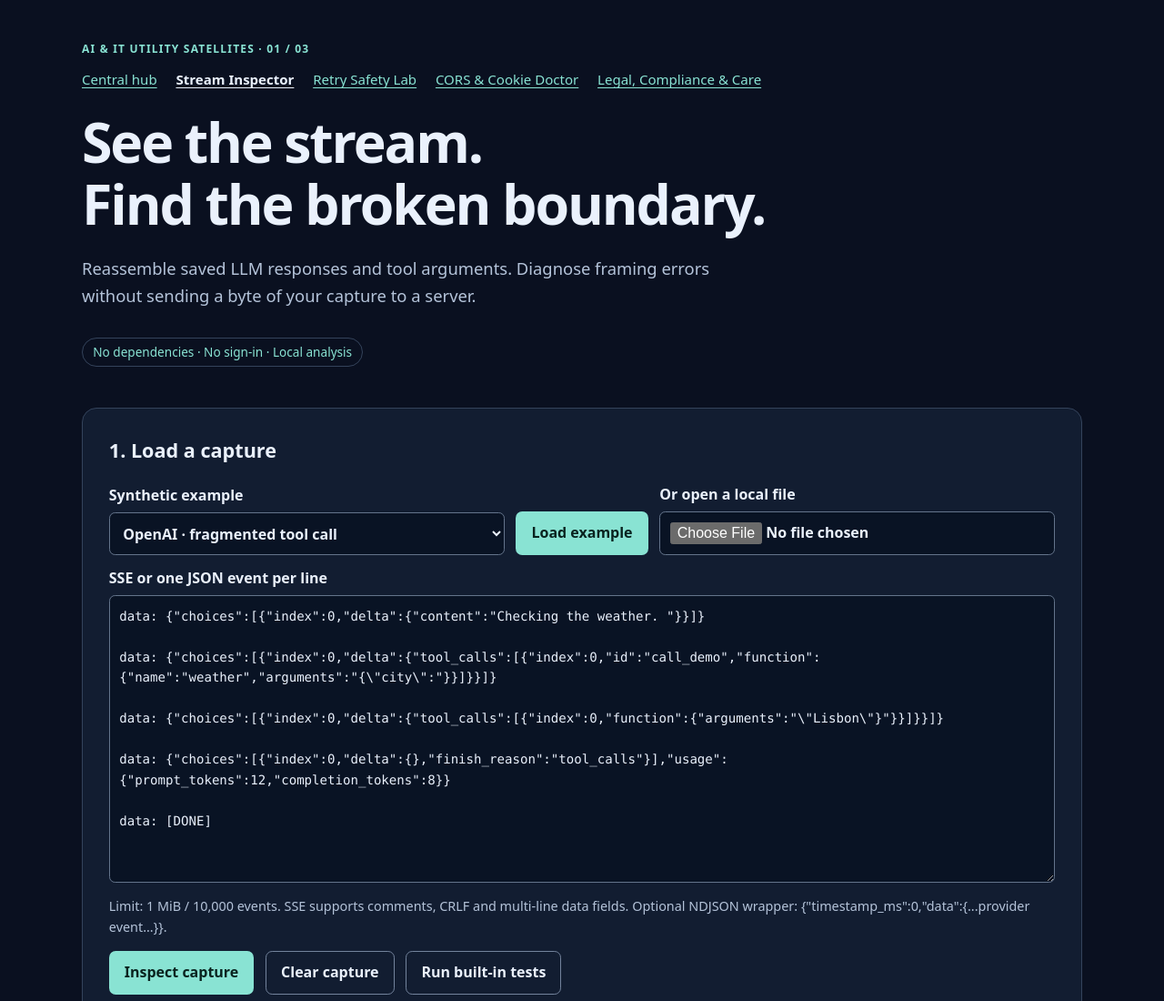
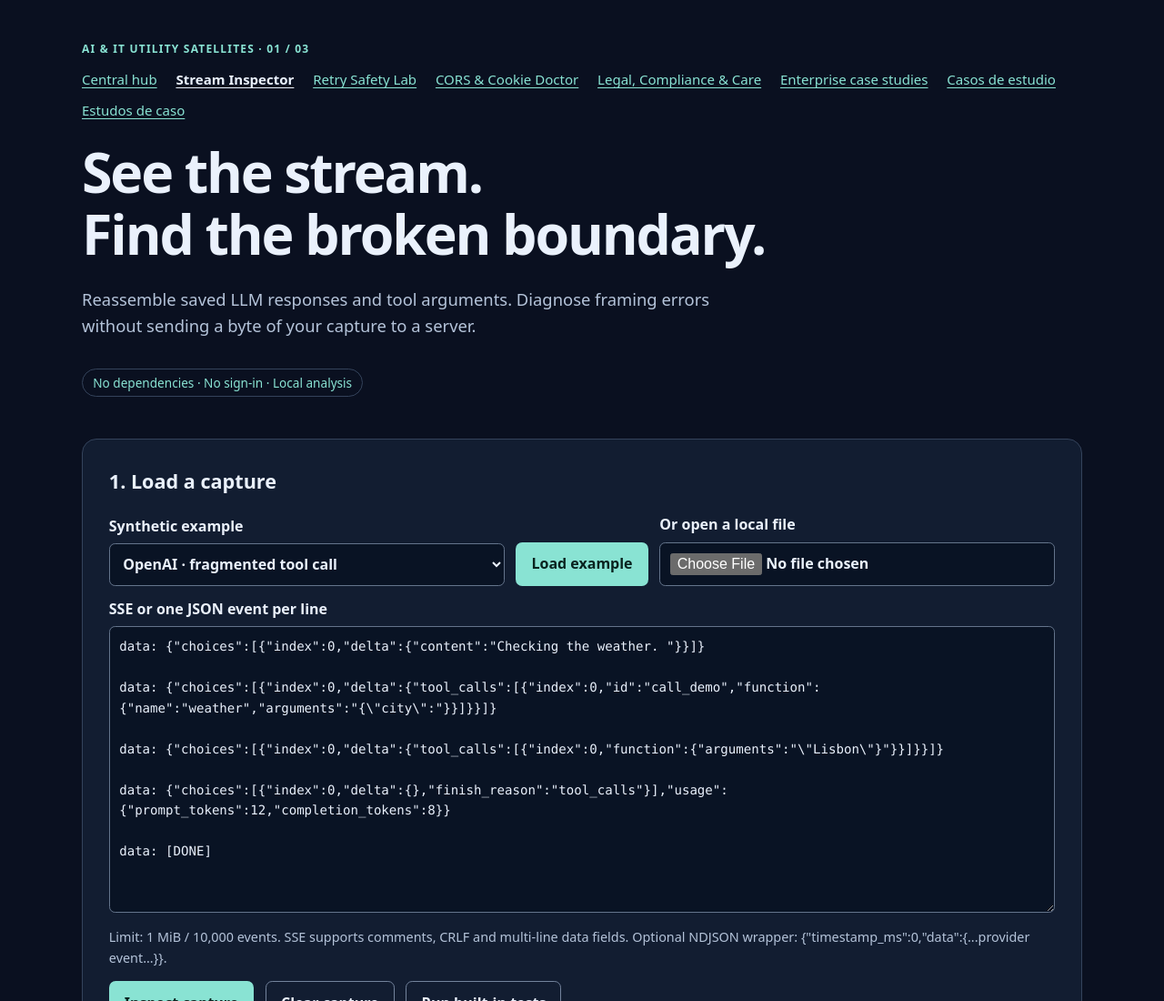
Before and after one commit to saipradikmallakuntla-tech/llm-stream-inspector, a plain HTML site: page index.html in a window 1280 px wide. Shown: the top 1100 px of the page at 91% size. Drawn offline with Linux system fonts and the light colour scheme.

Commit message:
Link EN ES PT enterprise case studies from stream app and network docs

```diff
--- a/index.html
+++ b/index.html
@@ -14,7 +14,7 @@
 </head>
 <body>
 <a class="skip" href="#main">Skip to analysis</a>
-<header class="shell"><p class="eyebrow">AI &amp; IT utility satellites · 01 / 03</p><nav aria-label="Satellite network"><a href="https://saipradikmallakuntla-tech.github.io/zion-ai-apps-hub/">Central hub</a><a href="https://saipradikmallakuntla-tech.github.io/llm-stream-inspector/" aria-current="page">Stream Inspector</a><a href="https://saipradikmallakuntla-tech.github.io/agent-retry-safety-lab/">Retry Safety Lab</a><a href="https://saipradikmallakuntla-tech.github.io/cors-cookie-doctor/">CORS &amp; Cookie Doctor</a><a href="https://saipradikmallakuntla-tech.github.io/zion-ai-apps-hub/legal-compliance-care.html" hreflang="en">Legal, Compliance &amp; Care</a></nav><h1>See the stream.<br>Find the broken boundary.</h1><p class="lede">Reassemble saved LLM responses and tool arguments. Diagnose framing errors without sending a byte of your capture to a server.</p><p class="badge">No dependencies · No sign-in · Local analysis</p></header>
+<header class="shell"><p class="eyebrow">AI &amp; IT utility satellites · 01 / 03</p><nav aria-label="Satellite network"><a href="https://saipradikmallakuntla-tech.github.io/zion-ai-apps-hub/">Central hub</a><a href="https://saipradikmallakuntla-tech.github.io/llm-stream-inspector/" aria-current="page">Stream Inspector</a><a href="https://saipradikmallakuntla-tech.github.io/agent-retry-safety-lab/">Retry Safety Lab</a><a href="https://saipradikmallakuntla-tech.github.io/cors-cookie-doctor/">CORS &amp; Cookie Doctor</a><a href="https://saipradikmallakuntla-tech.github.io/zion-ai-apps-hub/legal-compliance-care.html" hreflang="en">Legal, Compliance &amp; Care</a><a href="https://saipradikmallakuntla-tech.github.io/zion-ai-apps-hub/case-studies.html#sse" lang="en" hreflang="en">Enterprise case studies</a><a href="https://saipradikmallakuntla-tech.github.io/zion-ai-apps-hub/es/case-studies.html#sse" lang="es" hreflang="es">Casos de estudio</a><a href="https://saipradikmallakuntla-tech.github.io/zion-ai-apps-hub/pt/case-studies.html#sse" lang="pt" hreflang="pt">Estudos de caso</a></nav><h1>See the stream.<br>Find the broken boundary.</h1><p class="lede">Reassemble saved LLM responses and tool arguments. Diagnose framing errors without sending a byte of your capture to a server.</p><p class="badge">No dependencies · No sign-in · Local analysis</p></header>
 <main id="main" class="shell" tabindex="-1">
 <noscript><p class="notice">Enable JavaScript to run the local parser. There is no server-side analysis.</p></noscript>
 <section class="panel" aria-labelledby="input-heading"><h2 id="input-heading">1. Load a capture</h2><div class="toolbar"><label for="sample">Synthetic example<select id="sample"><option value="openai">OpenAI · fragmented tool call</option><option value="anthropic">Anthropic · tool input deltas</option><option value="truncated">Truncated tool arguments</option><option value="timed">Timestamped NDJSON</option><option value="malformed">Malformed SSE frame</option></select></label><button id="load-sample" type="button">Load example</button><label for="capture-file">Or open a local file<input id="capture-file" type="file" accept=".txt,.sse,.log,.jsonl,.ndjson,.json"></label></div><form id="analysis-form"><label for="capture">SSE or one JSON event per line</label><textarea id="capture" rows="13" spellcheck="false" maxlength="1048576" aria-describedby="capture-help" required></textarea><p id="capture-help" class="muted">Limit: 1 MiB / 10,000 events. SSE supports comments, CRLF and multi-line data fields. Optional NDJSON wrapper: {"timestamp_ms":0,"data":{...provider event...}}.</p><div class="actions"><button type="submit">Inspect capture</button><button type="button" id="clear" class="secondary">Clear capture</button><button type="button" id="run-tests" class="secondary">Run built-in tests</button></div></form><p id="status" role="status" aria-live="polite"></p></section>
```
Also changed, not shown: 2 other files.
